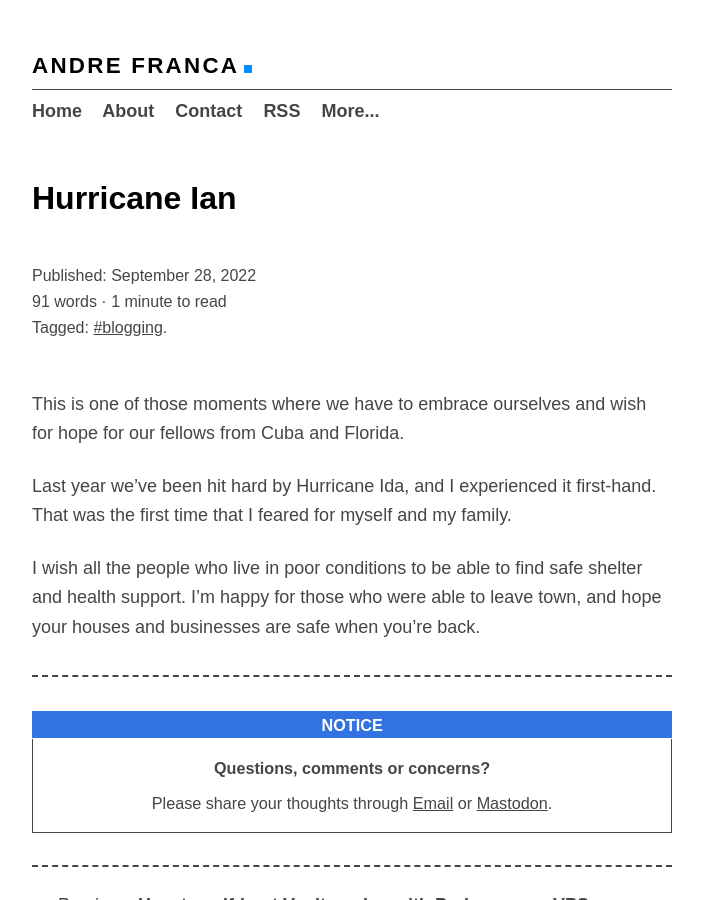
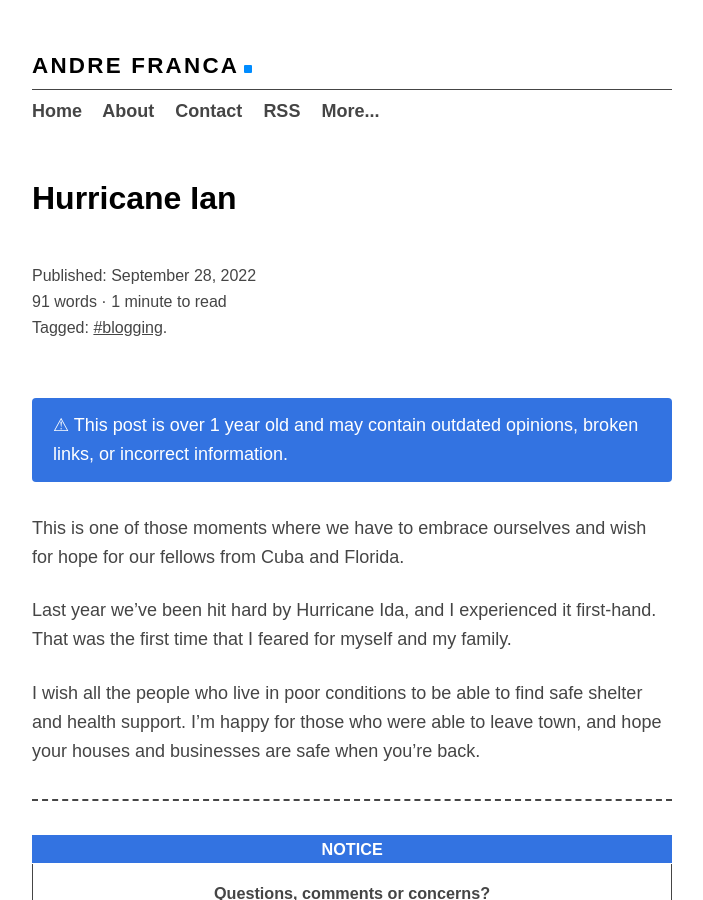
Before and after one commit to a-franca/abf.li, a Jekyll site: the page built from _posts/2022/2022-09-28-hurricane-ian.md, in a window 1280 px wide and 900 px high. Shown: the whole window, without its empty margins (288-991 px from the left). Built offline with Jekyll 4.4.1, drawn with Linux system fonts in a browser that asks for light colours.

Commit message:
Add outdated disclaimer for older posts

```diff
--- /dev/null
+++ b/_includes/outdated.html
@@ -0,0 +1,13 @@
+{% assign currentDate = site.time | date: "%s" %}
+{% assign postYear = page.date | date: "%s" %}
+{% assign age = currentDate | minus: postYear | divided_by: 86400 %}
+
+{% if age >= 730 %}
+
+<p class="info">⚠ This post is over {{ age | divided_by: 365  }} years old and may contain outdated opinions, broken links, or incorrect information.</p>
+
+{% elsif age >= 365 %}
+
+<p class="info">⚠ This post is over 1 year old and may contain outdated opinions, broken links, or incorrect information.</p>
+
+{% endif %}
--- a/_layouts/post.html
+++ b/_layouts/post.html
@@ -10,6 +10,7 @@ layout: default
   </p>
 
   <article>
+    {% include outdated.html %}
     {% include tldr.html %}
     {{ content }}
   </article>
```
